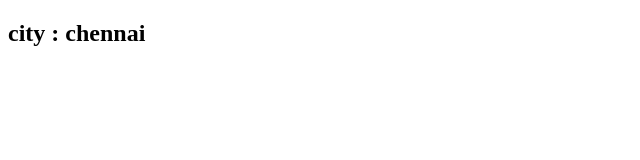
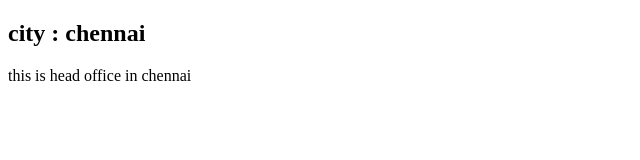
Before and after one commit to pradeepas75/taskofgit, a plain HTML site: page loc.html in a window 1280 px wide. Shown: the whole page, without its empty margins (0-640 px from the left). Drawn offline with Linux system fonts and the light colour scheme.

Commit message:
some modified

```diff
--- a/loc.html
+++ b/loc.html
@@ -9,6 +9,8 @@
 
     <div>
         <h2>city : chennai</h2>
+
+        <span>this is head office in chennai</span>
     </div>
 
 </body>
```
